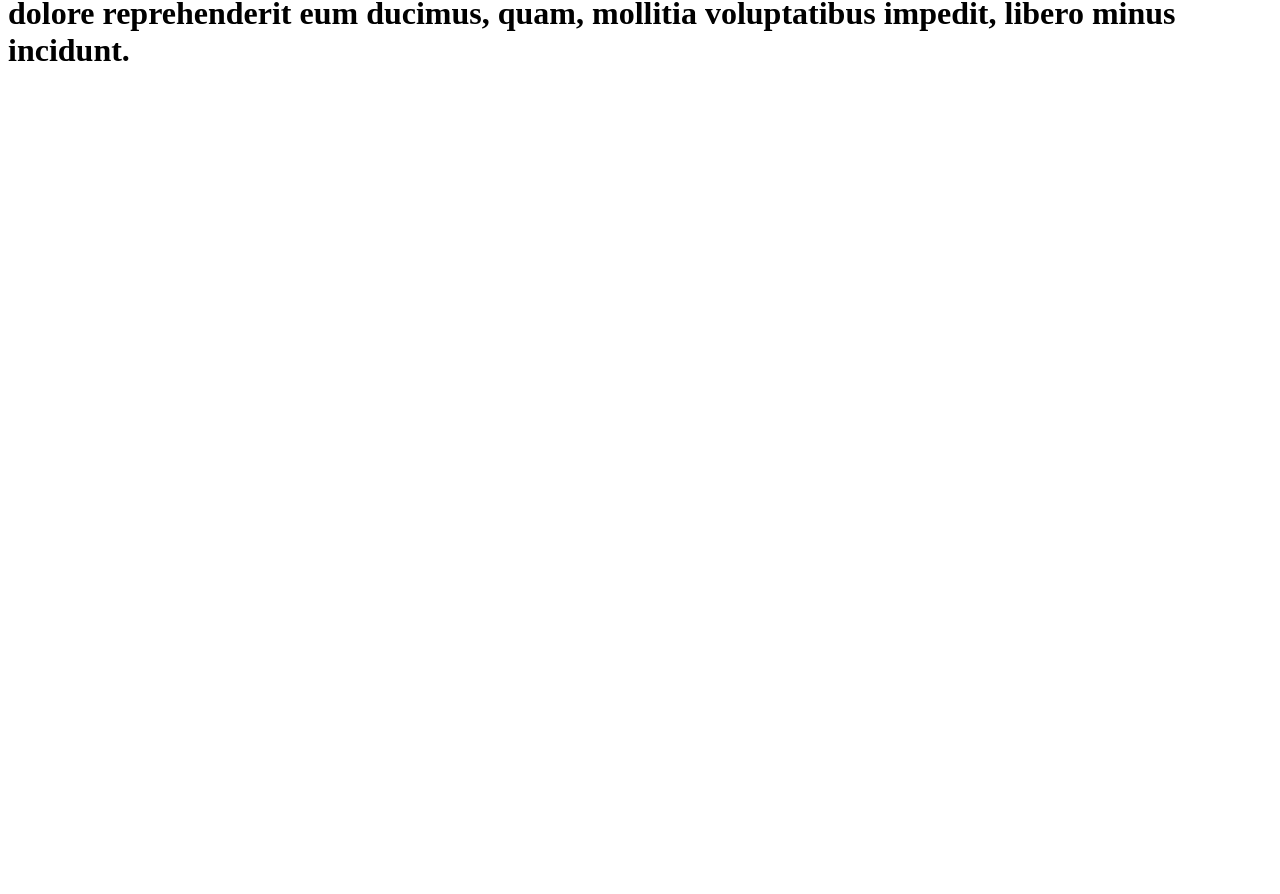
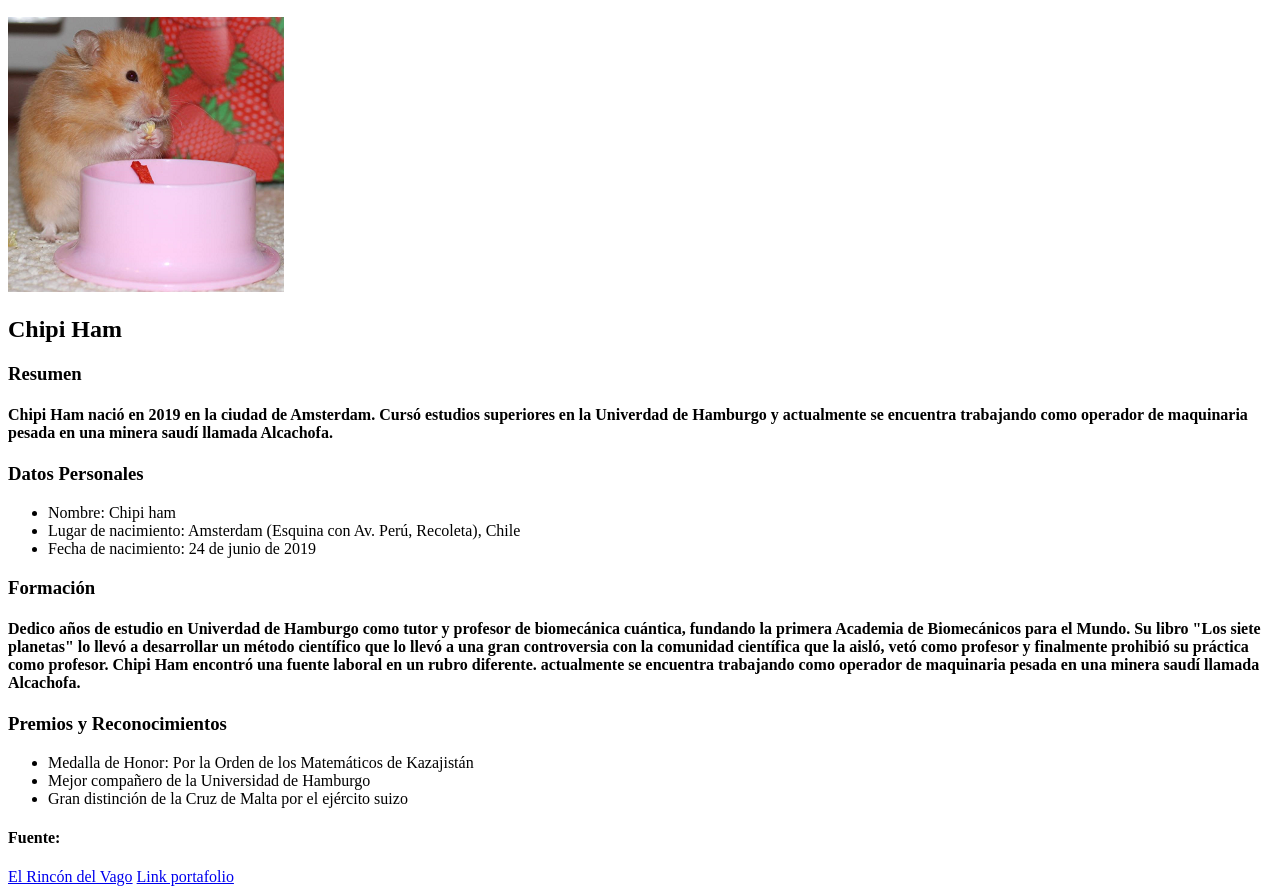
Before and after one commit to Iahlik/iahlik.github.io, a plain HTML site: page index.html in a window 1280 px wide. Shown: the part 63-957 px from the top of the page. Before the commit the page ends 800 px from the top, so only its background shows below. Drawn offline with Linux system fonts and the light colour scheme.

Commit message:
se agregan html y carpetas

```diff
--- a/index.html
+++ b/index.html
@@ -1,12 +1,45 @@
 <!DOCTYPE html>
 <html lang="en">
+
 <head>
     <meta charset="UTF-8">
     <meta http-equiv="X-UA-Compatible" content="IE=edge">
     <meta name="viewport" content="width=device-width, initial-scale=1.0">
-    <title>Document</title>
+    <link rel="shortcut-icon" href="./assets/favicon/favicon.ico" type="image/x-icon" />
+    <link rel="stylesheet" href="./assets/css/style.css">
+    <title>Curriculum de Chipi</title>
 </head>
+
 <body>
-<h1>Lorem ipsum dolor, sit amet consectetur adipisicing elit. Quisquam ipsa itaque suscipit dolore reprehenderit eum ducimus, quam, mollitia voluptatibus impedit, libero minus incidunt.</h1>
+    <h1>Curriculum vitae de Chipi</h1>
+    <img src="./assets/img/ham.png" alt="Imagen de Chipi">
 </body>
+<h2>Chipi Ham</h2>
+<h3>Resumen</h3>
+<h4>Chipi Ham nació en 2019 en la ciudad de Amsterdam. Cursó estudios superiores en la Univerdad de Hamburgo y
+    actualmente se encuentra trabajando como operador de maquinaria pesada en una minera saudí llamada Alcachofa.
+
+</h4>
+<h3>Datos Personales</h3>
+<ul>
+    <li>Nombre: Chipi ham</li>
+    <li>Lugar de nacimiento: Amsterdam (Esquina con Av. Perú, Recoleta), Chile</li>
+    <li>Fecha de nacimiento: 24 de junio de 2019</li>
+</ul>
+<h3>Formación</h3>
+<h4>Dedico años de estudio en Univerdad de Hamburgo como tutor y profesor de biomecánica cuántica, fundando la primera
+    Academia de Biomecánicos para el Mundo. Su libro "Los siete planetas" lo llevó a desarrollar un método científico
+    que lo llevó a una gran controversia con la comunidad científica que la aisló, vetó como profesor y finalmente
+    prohibió su práctica como profesor. Chipi Ham encontró una fuente laboral en un rubro diferente.
+    actualmente se encuentra trabajando como operador de maquinaria pesada en una minera saudí llamada Alcachofa. </h4>
+<h3>Premios y Reconocimientos</h3>
+<ul>
+    <li>Medalla de Honor: Por la Orden de los Matemáticos de Kazajistán</li>
+    <li>Mejor compañero de la Universidad de Hamburgo</li>
+    <li>Gran distinción de la Cruz de Malta por el ejército suizo</li>
+</ul>
+<h4>Fuente:</h4> <a href="https://www.rincondelvago.com/">El Rincón del Vago</a>
+
+<a href="./portafolio.html">Link portafolio</a>
+
 </html>
```
Also changed, not shown: portafolio.html (added, +23 -0 lines), assets/css/style.css (added), assets/favicon/android-chrome-192x192.png (added), assets/favicon/android-chrome-512x512.png (added), assets/favicon/apple-touch-icon.png (added), assets/favicon/favicon-16x16.png (added), assets/favicon/favicon-32x32.png (added), assets/favicon/favicon.ico (added), assets/favicon/site.webmanifest (added), assets/img/Captura de pantalla.png (added), assets/img/ham.png (added), cuppon.html (added), iguana-page.html (added), primer-landing.html (added), 1 other file.
